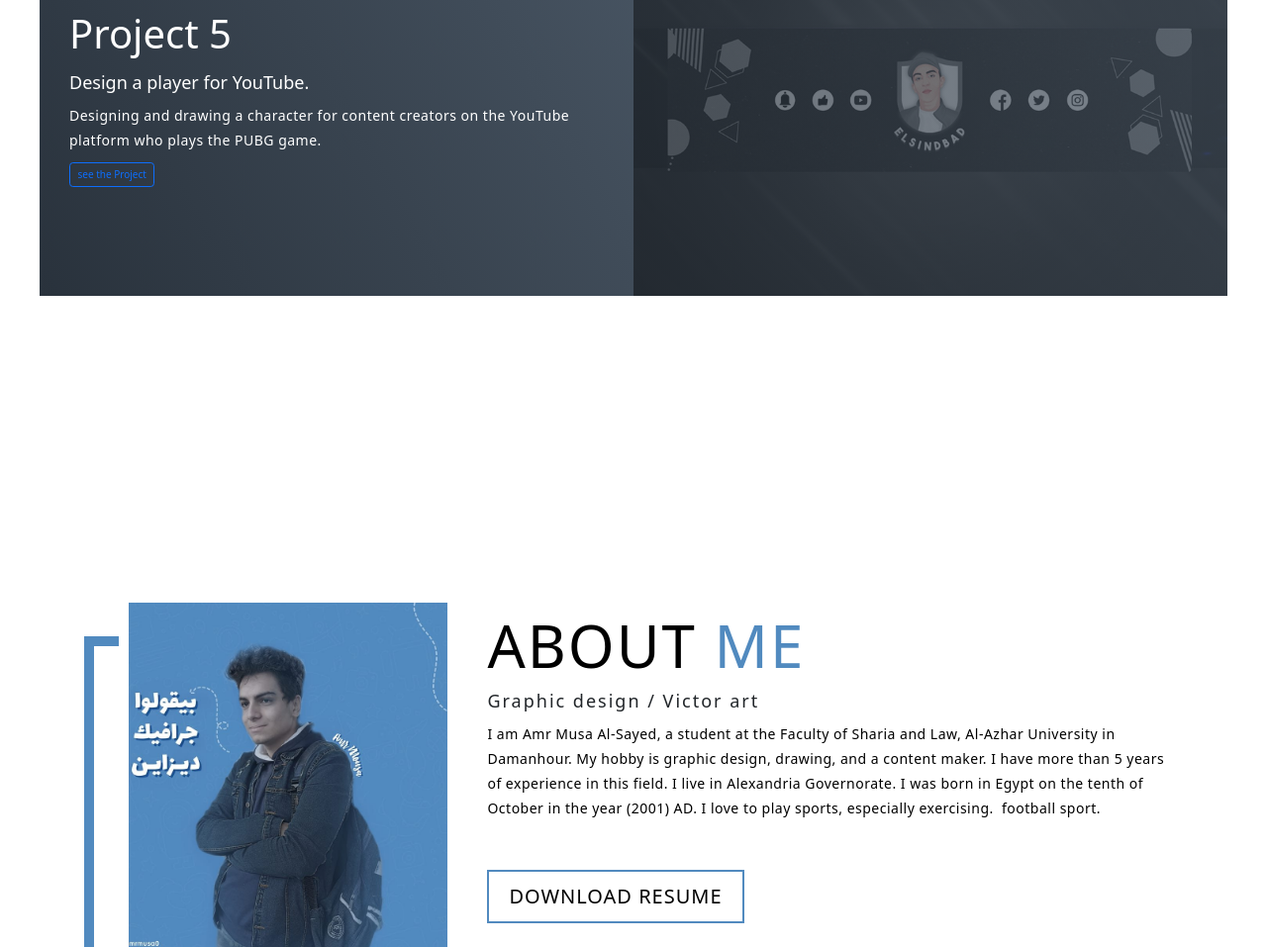
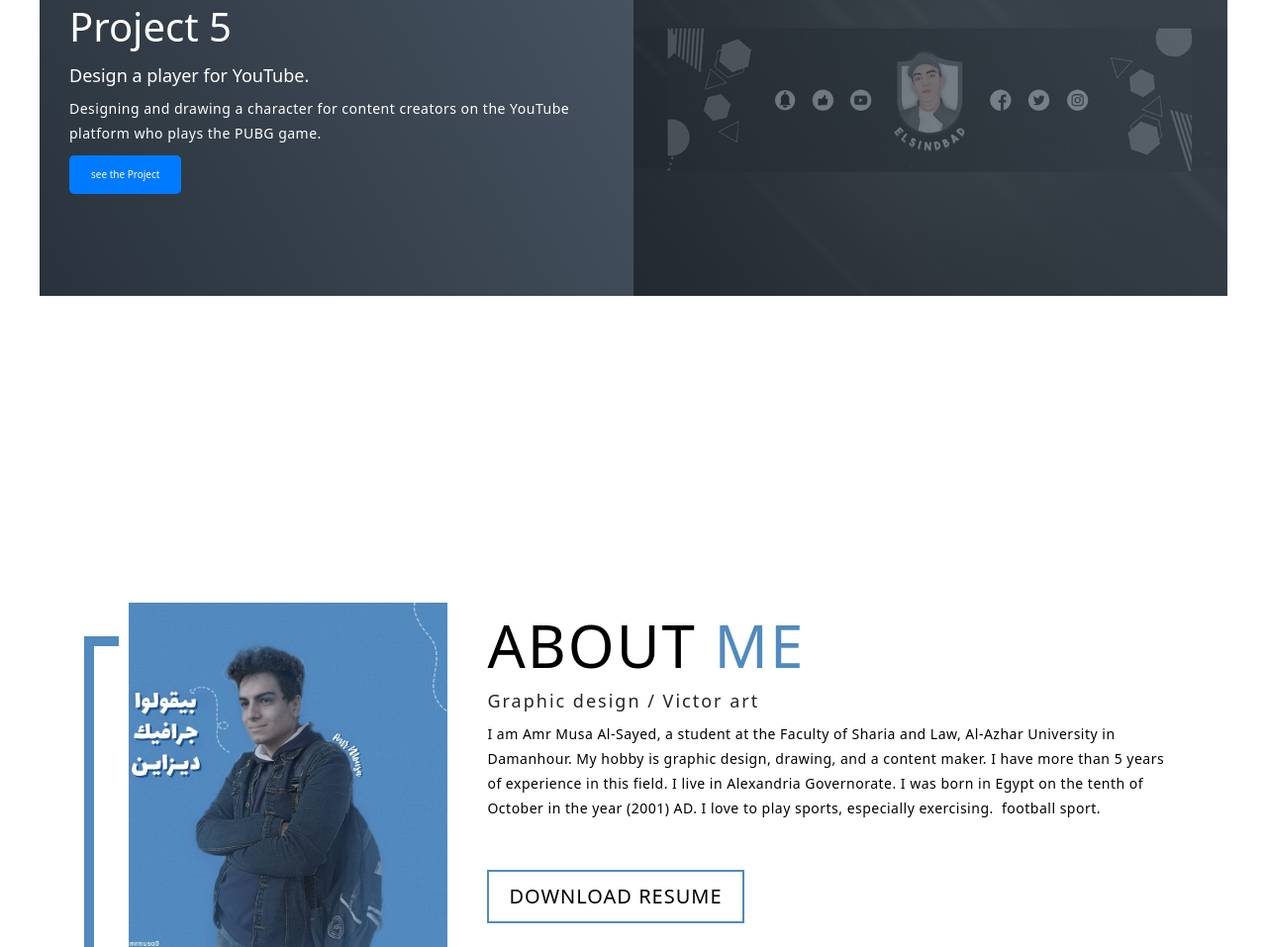
Before and after one commit to mahmoud08sakr/amr-mousa, a website: page index.html in a window 1280 px wide. Shown: the part 3552-4509 px from the top of the page at 99% size. Drawn offline with nearby package versions, Linux system fonts and the light colour scheme.

Commit message:
button ubdate

```diff
--- a/index.html
+++ b/index.html
@@ -166,7 +166,7 @@
             </h2>
             <p> Designing and drawing a character for content creators on the YouTube platform who plays the PUBG game.
             </p>
-            <a class="btn btn-outline-primary"
+            <a class="btn btn-outline-primary custom-button"
               href="https://www.behance.net/gallery/112922449/Design-a-player-for-YouTube">see the Project</a>
 
           </div>
```
